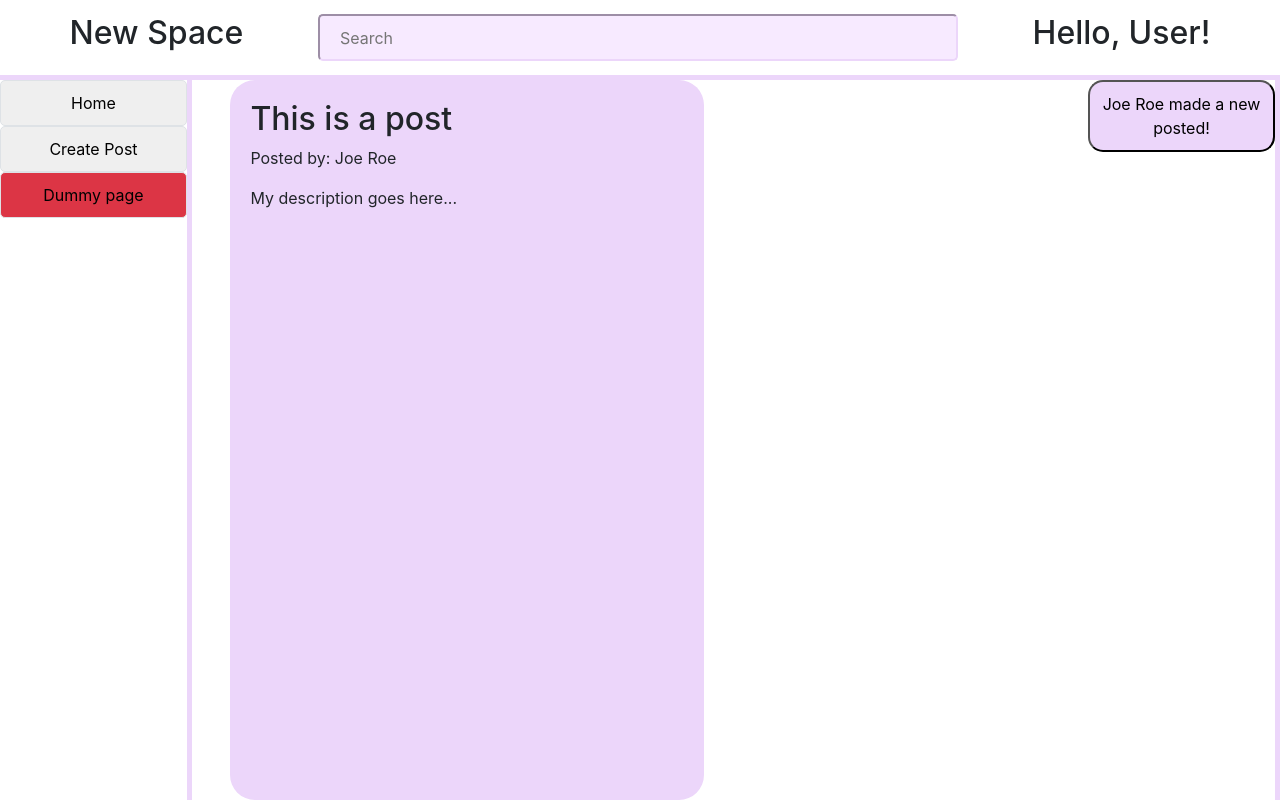
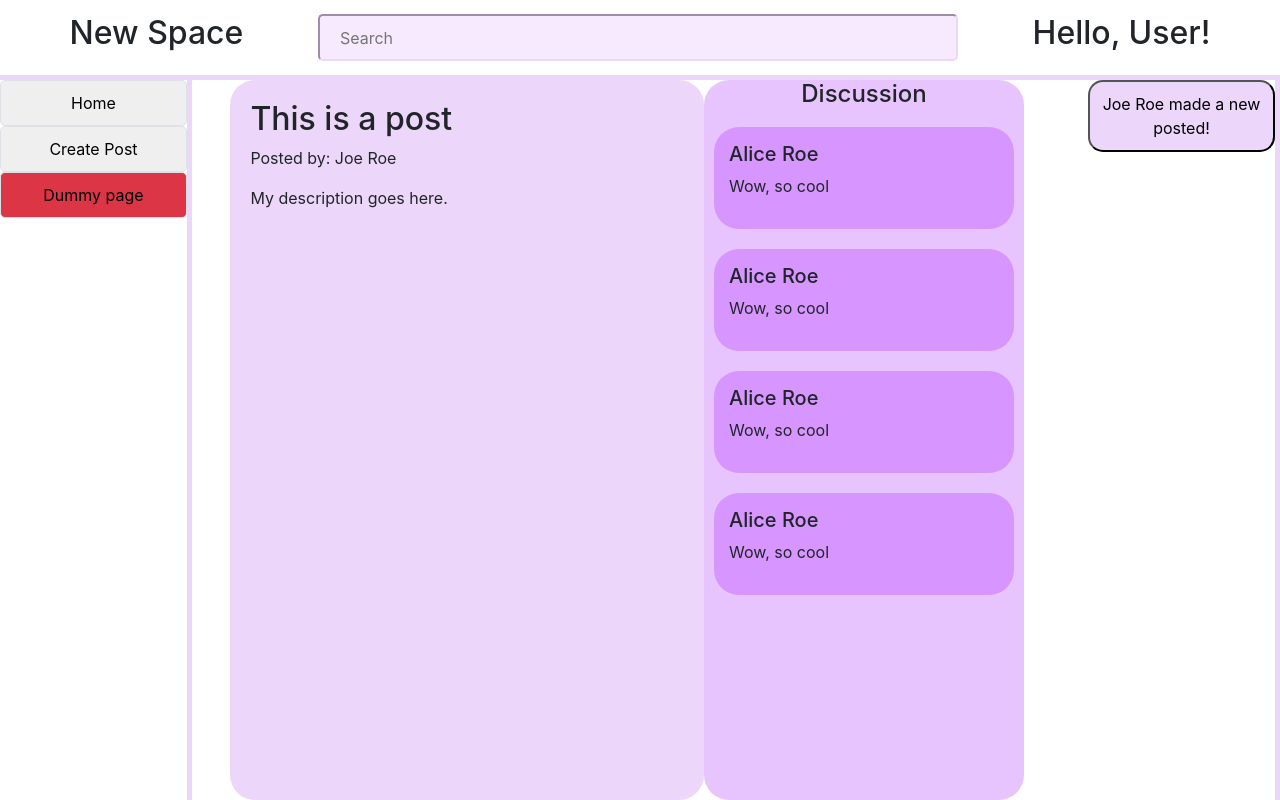
Before and after one commit to FutureWave-Technologies-LLC/DummyWebsiteReact2, a React (Create React App) app: page /post in a window 1280 px wide. Built offline with nearby package versions, Linux system fonts and the light colour scheme.

Commit message:
Update PostPage.js

```diff
--- a/src/pages/PostPage.js
+++ b/src/pages/PostPage.js
@@ -2,14 +2,23 @@ import Navbar from "../components/Navbar"
 import SideBar from "../components/Sidebar"
 import NotificationBar from "../components/NotificationBar"
 import Post from "../components/Post"
+import CommentFeed from "../components/CommentFeed"
 
 function PostPage() {
+    //This object is ONLY here to visualize the comment feed
+    //Will be deleted later.
     const testPost = {
         post_id: 0,
         user: "Joe Roe",
         media: "",
         title: "This is a post",
-        description: "My description goes here..."
+        description: "My description goes here.",
+        comments: [
+            {user: "Alice Roe", commentText: "Wow, so cool"},
+            {user: "Alice Roe", commentText: "Wow, so cool"},
+            {user: "Alice Roe", commentText: "Wow, so cool"},
+            {user: "Alice Roe", commentText: "Wow, so cool"},
+        ]
     }
 
     return (
@@ -24,6 +33,9 @@ function PostPage() {
                 title={testPost.title}
                 description={testPost.description}
             ></Post>
+            <CommentFeed
+                commentArray={testPost.comments}
+            ></CommentFeed>
             <NotificationBar></NotificationBar>
         </div>
     )
```
